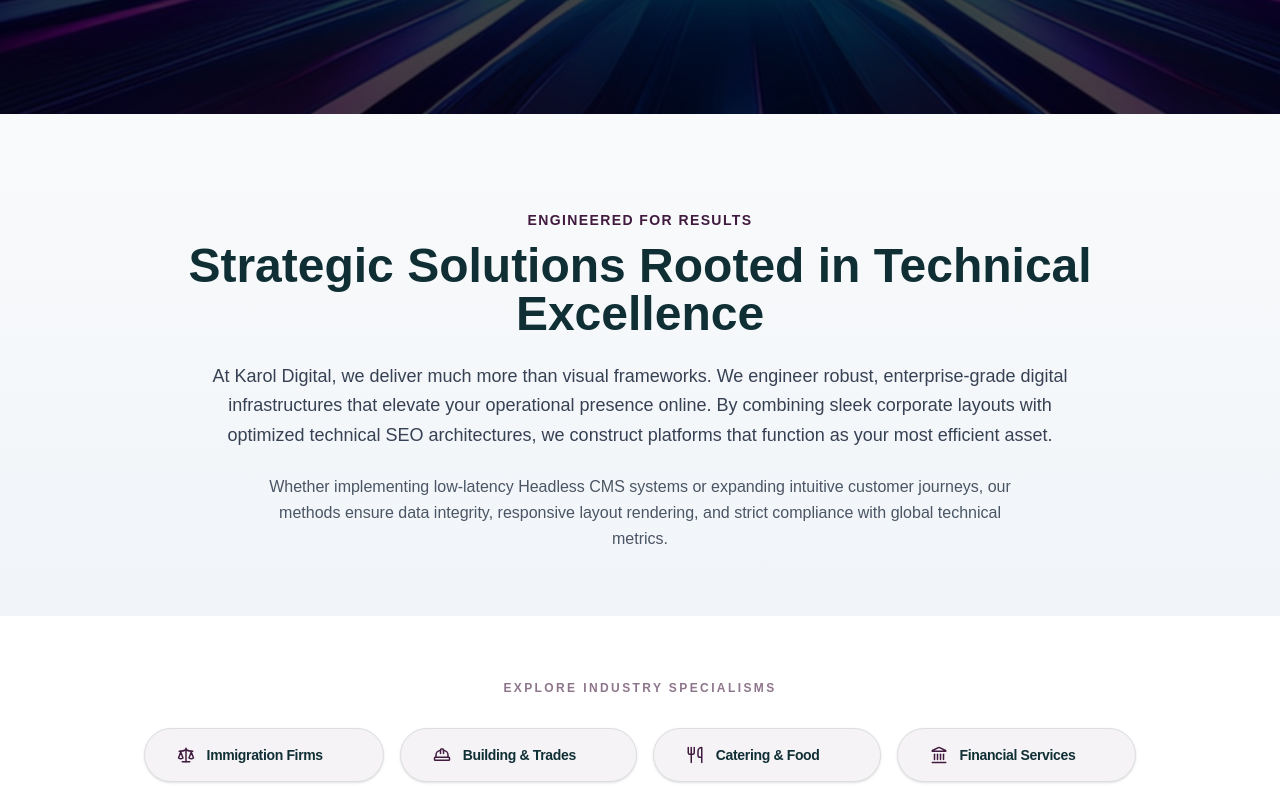
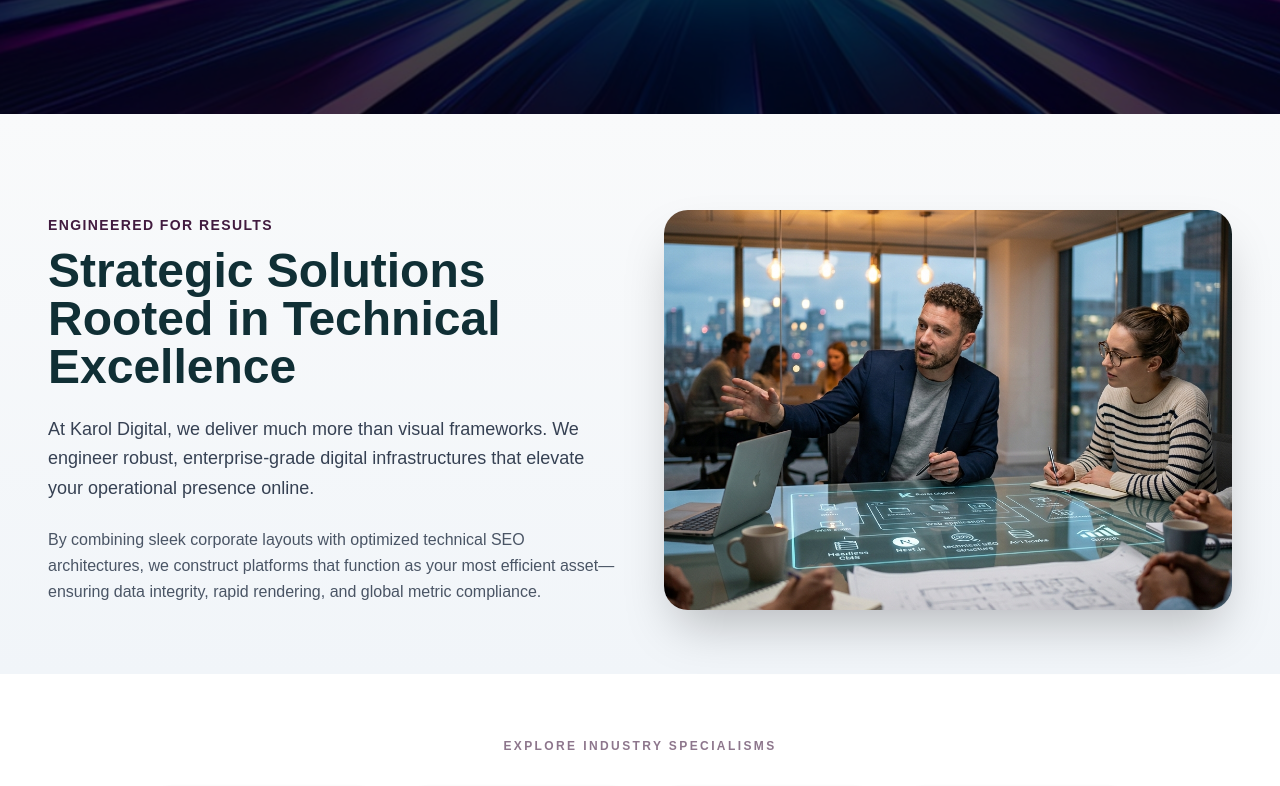
Before and after one commit to Getu4ever/karoldigital-site, a Next.js app: page /services in a window 1280 px wide. Shown: the part 366-1152 px from the top of the page. Built offline with nearby package versions, Linux system fonts and the light colour scheme.

Commit message:
feat: update services intro with new visual and refined copy

```diff
--- a/app/pricing/page.tsx
+++ b/app/pricing/page.tsx
@@ -71,17 +71,40 @@ export default function PricingPage() {
           </div>
         </section>
 
-        {/* INTRO SECTION */}
-        <section className="py-20 px-6 md:px-12 bg-gradient-to-b from-[#f9fafb] to-[#f1f5f9]">
-          <div className="max-w-5xl mx-auto text-center">
-            <h2 className="text-4xl font-bold text-[#102f35] mb-4">
+        {/* === INTRO VALUE PROPOSITION === */}
+        <FadeIn>
+          <section className="py-24 px-6 md:px-12 bg-gradient-to-b from-[#f9fafb] to-[#f1f5f9]">
+            <div className="max-w-7xl mx-auto grid md:grid-cols-2 gap-16 items-center">
+
+              {/* Text Column */}
+              <div className="space-y-6">
+                <span className="text-sm font-bold uppercase tracking-widest text-[#411b3f]">
+                  The Karol Digital Standard
+                </span>
+                <h2 className="text-4xl md:text-5xl font-bold text-[#102f35]">
                   Strategic Design Meets Technical Excellence
                 </h2>
-            <p className="text-gray-600 leading-relaxed max-w-3xl mx-auto">
+                <p className="text-gray-700 leading-relaxed text-lg">
                   By engineering bespoke digital solutions, from full brand identities to custom-coded e-commerce platforms, I provide the technical infrastructure your business needs to compete, scale, and dominate its market.
                 </p>
+                <p className="text-gray-600 leading-relaxed">
+                  We don't just build platforms; we create strategic assets. Our iterative, transparent workflow ensures every line of code serves your commercial goals—driving alignment from discovery call through launch and continuous optimization. We bridge the gap between creative vision and high-performance technical execution.
+                </p>
+              </div>
+
+              {/* Image Column */}
+              <div className="relative h-[500px] w-full rounded-3xl overflow-hidden shadow-2xl border border-gray-100">
+                <Image
+                  src="/strategic-web-development-visual.webp"
+                  alt="Karol Digital Strategic Partnership"
+                  fill
+                  className="object-cover"
+                />
+              </div>
+
             </div>
           </section>
+        </FadeIn>
 
         {/* PRICING PACKAGES */}
         <section className="py-24 px-6 md:px-12 bg-white">
--- a/app/services/page.tsx
+++ b/app/services/page.tsx
@@ -68,19 +68,34 @@ export default function ServicesPage() {
         {/* === INTRO VALUE PROPOSITION === */}
         <FadeIn>
           <section className="py-24 px-6 md:px-12 bg-gradient-to-b from-[#f9fafb] to-[#f1f5f9] pb-16">
-            <div className="max-w-5xl mx-auto text-center">
+            <div className="max-w-7xl mx-auto grid md:grid-cols-2 gap-12 items-center">
+
+              {/* Text Column */}
+              <div className="text-left">
                 <span className="text-sm font-bold uppercase tracking-widest text-[#411b3f] block mb-3">
                   Engineered for Results
                 </span>
                 <h2 className="text-4xl md:text-5xl font-bold text-[#102f35] mb-6">
                   Strategic Solutions Rooted in Technical Excellence
                 </h2>
-              <p className="text-gray-700 text-lg leading-relaxed max-w-4xl mx-auto mb-6">
-                At Karol Digital, we deliver much more than visual frameworks. We engineer robust, enterprise-grade digital infrastructures that elevate your operational presence online. By combining sleek corporate layouts with optimized technical SEO architectures, we construct platforms that function as your most efficient asset.
+                <p className="text-gray-700 text-lg leading-relaxed mb-6">
+                  At Karol Digital, we deliver much more than visual frameworks. We engineer robust, enterprise-grade digital infrastructures that elevate your operational presence online.
                 </p>
-              <p className="text-gray-600 leading-relaxed max-w-3xl mx-auto">
-                Whether implementing low-latency Headless CMS systems or expanding intuitive customer journeys, our methods ensure data integrity, responsive layout rendering, and strict compliance with global technical metrics.
+                <p className="text-gray-600 leading-relaxed">
+                  By combining sleek corporate layouts with optimized technical SEO architectures, we construct platforms that function as your most efficient asset—ensuring data integrity, rapid rendering, and global metric compliance.
                 </p>
+              </div>
+
+              {/* Image Column */}
+              <div className="relative h-[400px] w-full rounded-3xl overflow-hidden shadow-2xl">
+                <Image
+                  src="/strategic-engineering-visual.webp"
+                  alt="Karol Digital Strategic Infrastructure"
+                  fill
+                  className="object-cover"
+                />
+              </div>
+
             </div>
           </section>
         </FadeIn>
```
Also changed, not shown: public/strategic-engineering-visual.webp (added), 1 other file (tests, documents, lock files or other folders). Lines whose indentation alone changed are shown as unchanged.
